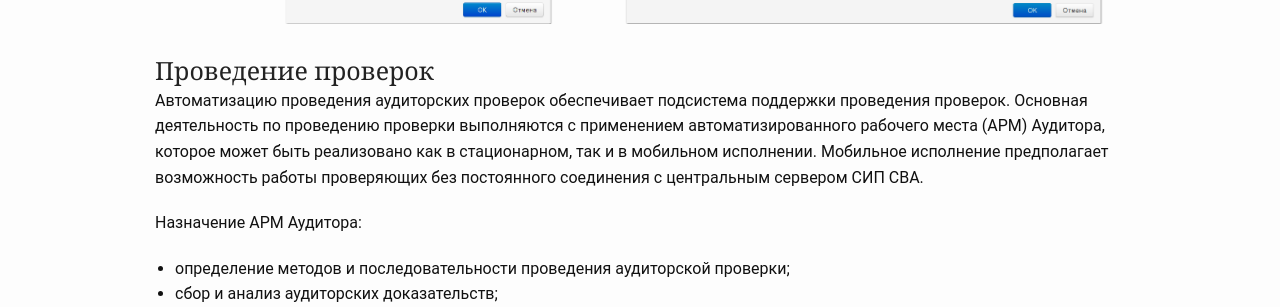
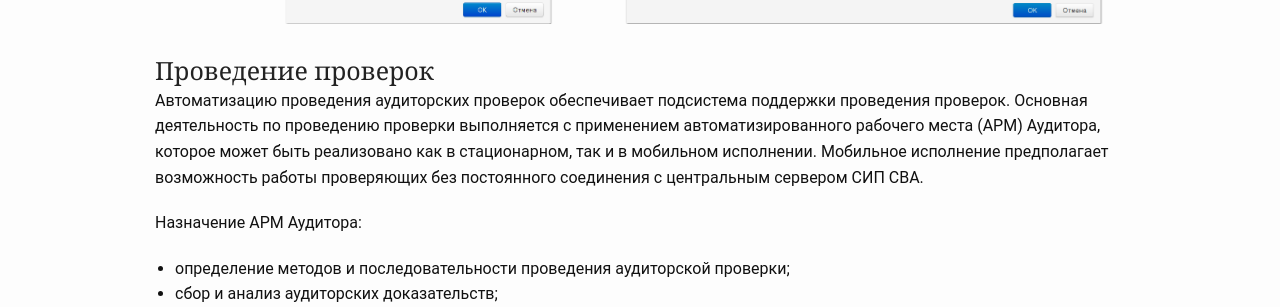
Before and after one commit to primetver/primetver.github.io, a Jekyll site: the page built from _posts/2016-02-15-sva-functions.md, in a window 1280 px wide and 900 px high, scrolled down 4532 px. Shown: the part 169-476 px from the top of the window. Built offline with Jekyll 4.4.1, drawn with Linux system fonts in a browser that asks for light colours.

Commit message:
Corrections

```diff
--- a/_posts/2016-02-15-sva-functions.md
+++ b/_posts/2016-02-15-sva-functions.md
@@ -96,7 +96,7 @@ permalink: /sva-functions/
 
 ### Проведение проверок
 
-Автоматизацию проведения аудиторских проверок обеспечивает подсистема поддержки проведения проверок. Основная деятельность по проведению проверки выполняются с применением автоматизированного рабочего места (АРМ) Аудитора, которое может быть реализовано как в стационарном, так и в мобильном исполнении.
+Автоматизацию проведения аудиторских проверок обеспечивает подсистема поддержки проведения проверок. Основная деятельность по проведению проверки выполняется с применением автоматизированного рабочего места (АРМ) Аудитора, которое может быть реализовано как в стационарном, так и в мобильном исполнении.
 Мобильное исполнение предполагает возможность работы проверяющих без постоянного соединения с центральным сервером {{ sva }}.
 
 Назначение АРМ Аудитора:
```
Also changed, not shown: _posts/service/2016-02-14-support.md (+2 -2 lines).
